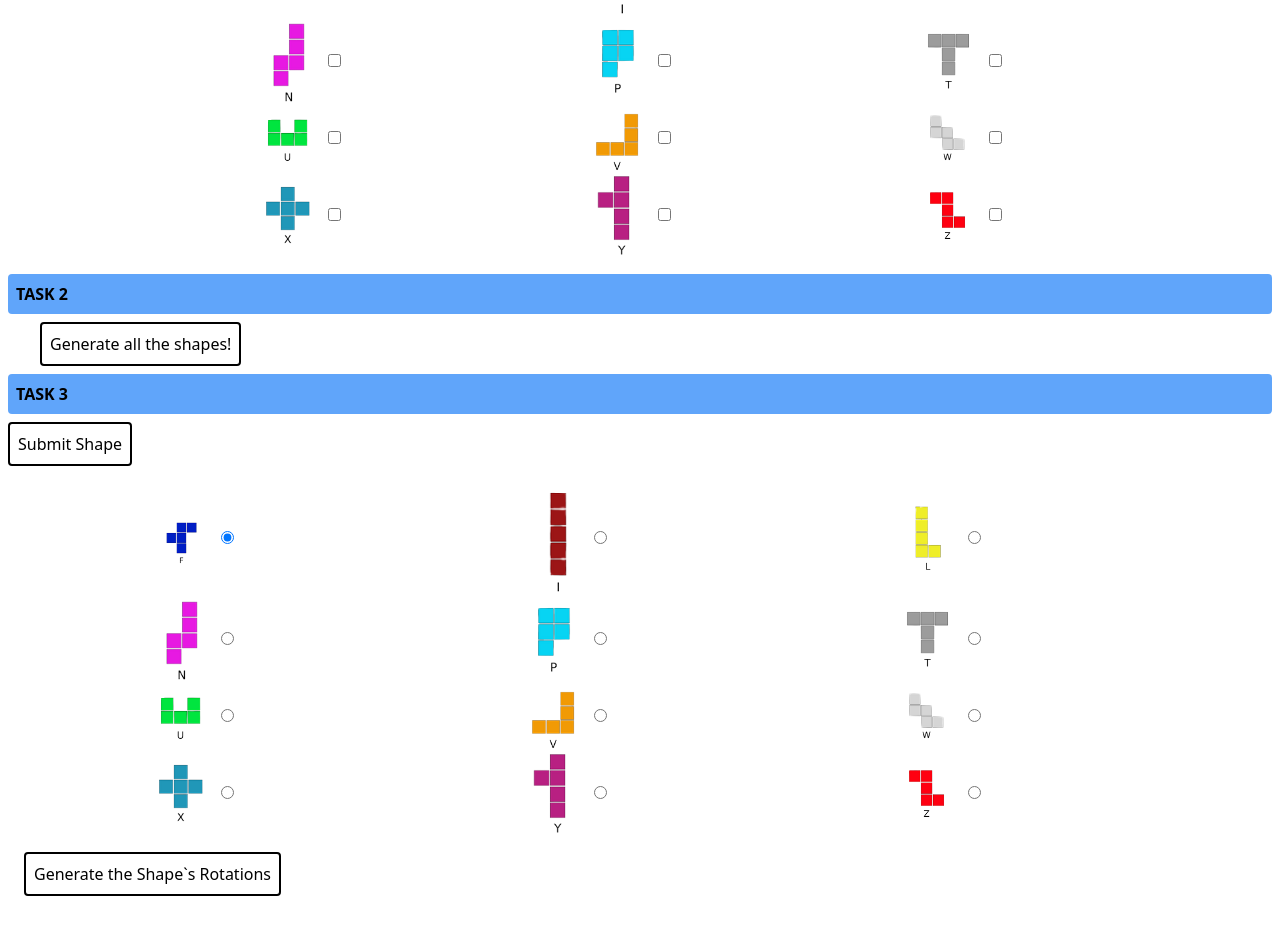
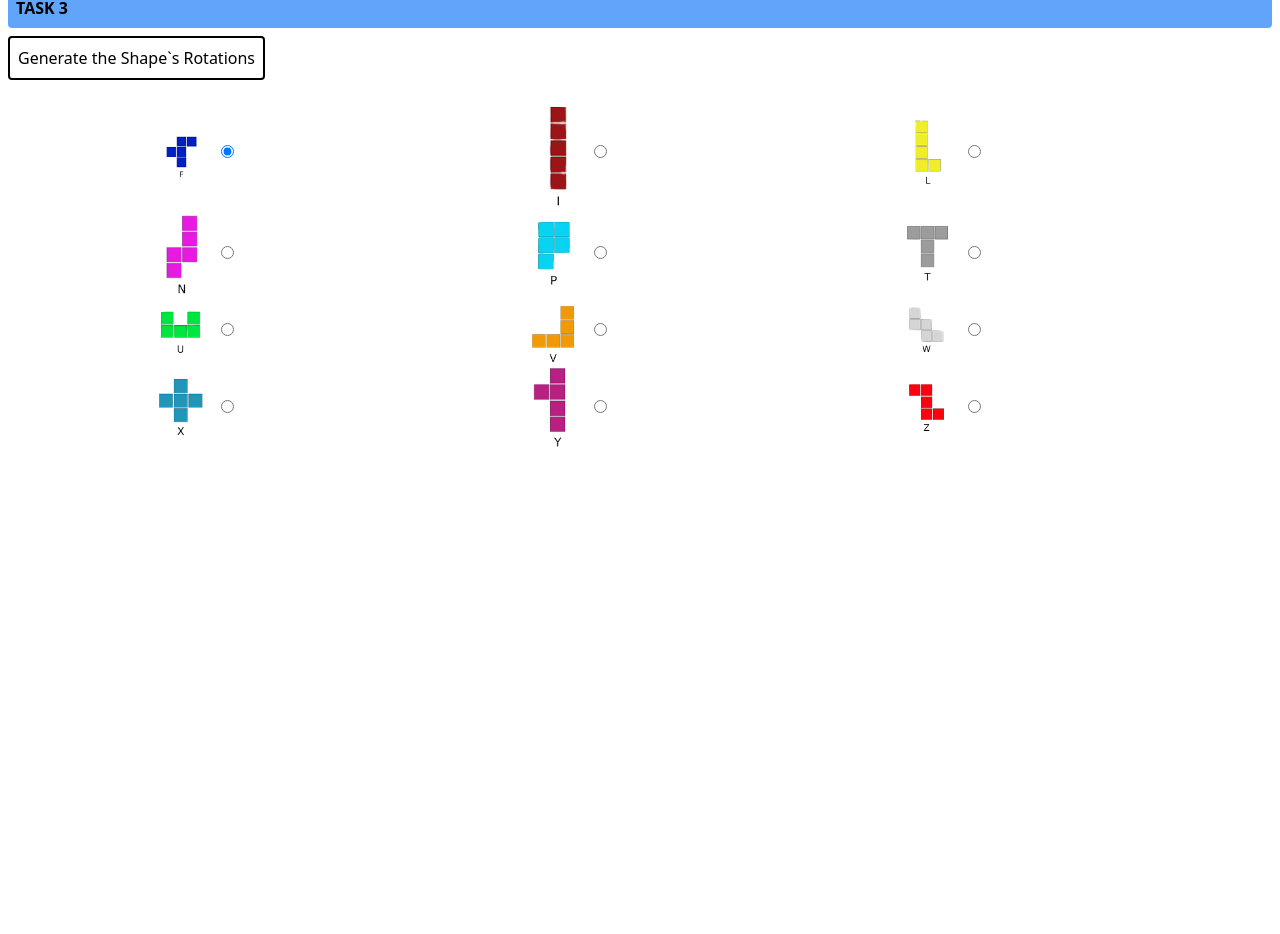
Before and after one commit to HyperPunkss/tetris-tiler-frontend, a Next.js app: page / in a window 1280 px wide. Shown: the part 548-1482 px from the top of the page. After the commit the page ends 1038 px from the top, so only its background shows below. Built offline with nearby package versions, Linux system fonts and the light colour scheme.

Commit message:
Minor bug fixing.

```diff
--- a/components/ColRowPicker.jsx
+++ b/components/ColRowPicker.jsx
@@ -1,13 +1,16 @@
-import React, {useEffect, useState} from "react";
+import React, { useEffect, useState } from "react";
 
-function ColRowPicker({onColRowChange}) {
-    const [colValue, setColValue] = useState(5)
-    const [rowValue, setRowValue] = useState(5)
+function ColRowPicker({ onColRowChange }) {
+    const [colValue, setColValue] = useState(5);
+    const [rowValue, setRowValue] = useState(5);
 
     useEffect(() => {
-        onColRowChange([colValue,rowValue])
-    }, [colValue,rowValue])
+        onColRowChange([colValue, rowValue]);
+    }, [colValue, rowValue]);
 
+    function handleValueChange(event) {
+        event.preventDefault();
+    }
 
     return (
         <div className="my-4">
@@ -26,6 +29,7 @@ function ColRowPicker({onColRowChange}) {
                 max={100}
                 defaultValue={5}
                 onChange={(e) => setColValue(e.target.value)}
+                onKeyDown={handleValueChange}
             />
 
             {/*Row*/}
@@ -38,6 +42,7 @@ function ColRowPicker({onColRowChange}) {
                 max={100}
                 defaultValue={5}
                 onChange={(e) => setRowValue(e.target.value)}
+                onKeyDown={handleValueChange}
             />
         </div>
     );
--- a/components/LetterPickerUnique.jsx
+++ b/components/LetterPickerUnique.jsx
@@ -33,17 +33,15 @@ function LetterPicker({onUniqueLetterChange}) {
 
     useEffect(() => {
         onUniqueLetterChange(specificLetterID)
-    }, [specificLetterID])
+    }, [specificLetterID,onUniqueLetterChange])
 
     function handleRadioChange(e) {
         setSpecificLetterID(e.target.id)
     }
 
+
     return (
         <>
-            <div className="">
-                <button className="rounded bg-white p-2 my-2 border-2 border-black flex">Submit Shape</button>
-            </div>
             <div className="grid grid-cols-3 my-4 mr-36">
                 {images.map((image) => (
                     <>
--- a/pages/index.js
+++ b/pages/index.js
@@ -3,7 +3,7 @@ import LetterPicker from "@/components/LetterPicker";
 import SizePicker from "@/components/SizePicker";
 import axios from "axios";
 import Image from "next/image";
-import {useEffect, useState} from "react";
+import { useEffect, useState } from "react";
 import ColRowPicker from "@/components/ColRowPicker";
 import LetterPickerUnique from "@/components/LetterPickerUnique";
 import { loadGetInitialProps } from "next/dist/shared/lib/utils";
@@ -12,7 +12,7 @@ export default function Home() {
     const [sizeData, setSizeData] = useState("");
     const [columnData, setColumnData] = useState(5);
     const [rowData, setRowData] = useState(5);
-    const [uniqueLetterData, setUniqueLetterData] = useState('')
+    const [uniqueLetterData, setUniqueLetterData] = useState("");
 
     //TASK 2 - Getting all the shape information from the API
     const [shapes, setShapes] = useState([]);
@@ -24,12 +24,12 @@ export default function Home() {
     }
 
     //TASK 3
-    const [rotations, setRotations] = useState([])
+    const [rotations, setRotations] = useState([]);
     async function task3apiCall() {
-      await axios.get("http://matsaki95.ddns.net:8900/api/v1/a3-task/?letter=" + uniqueLetterData).then((response) => {
-        setRotations(response.data)
-        console.log(response.data);
-      })
+        await axios.get("http://matsaki95.ddns.net:8900/api/v1/a3-task/?letter=" + uniqueLetterData).then((response) => {
+            setRotations(response.data);
+            console.log(response.data);
+        });
     }
 
     //TASK 10 - Generating Data and Sending them to the API with Axios
@@ -37,7 +37,7 @@ export default function Home() {
         var data = JSON.stringify({
             x: 5,
             y: 5,
-            holes: [{x: 2, y: 2}],
+            holes: [{ x: 2, y: 2 }],
             allow_rotations: true,
             allow_flips: false,
             shapes: ["T", "L"],
@@ -71,23 +71,20 @@ export default function Home() {
     }
 
     function handleUniqueLetterChange(newUniqueLetter) {
-        setUniqueLetterData(newUniqueLetter)
+        setUniqueLetterData(newUniqueLetter);
     }
 
-    console.log(uniqueLetterData)
+    console.log(uniqueLetterData);
     return (
         <div className="my-4 p-2">
             <h1 className="font-bold bg-blue-400 p-2 rounded">TASK 1</h1>
             <div className="flex flex-col">
                 <div className="flex justify-center items-center">
-                    <Grid rows={rowData} columns={columnData} sizeData={sizeData} colorData={""}/>
+                    <Grid rows={rowData} columns={columnData} sizeData={sizeData} colorData={""} />
                 </div>
                 <div className="flex justify-center items-center p-4">
-                    <SizePicker onSizeChange={handleSizeChange}/>
-                    <ColRowPicker onColRowChange={handleColRowChange}/>
-                </div>
-                <div className="ml-32 grid ">
-                    <LetterPicker/>
+                    <SizePicker onSizeChange={handleSizeChange} />
+                    <ColRowPicker onColRowChange={handleColRowChange} />
                 </div>
             </div>
             <h1 className="font-bold bg-blue-400 p-2 rounded">TASK 2</h1>
@@ -98,19 +95,18 @@ export default function Home() {
             </div>
             {shapes.map((shape, i) => {
                 console.log("SHAPE CONTENT", shape.content);
-                return <Grid key={i} rows={5} columns={5} sizeData={sizeData} colorData={shape.content}/>;
+                return <Grid key={i} rows={5} columns={5} sizeData={sizeData} colorData={shape.content} />;
             })}
-                        <h1 className="font-bold bg-blue-400 p-2 rounded">TASK 3</h1>
-            <div className=''>
-                <LetterPickerUnique onUniqueLetterChange={handleUniqueLetterChange}/>
-                <button className="rounded bg-white p-2 m-4 border-2 border-black flex" onClick={task3apiCall}>
-                    Generate the Shape`s Rotations
+            <h1 className="font-bold bg-blue-400 p-2 rounded">TASK 3</h1>
+            <button className="rounded bg-white p-2 my-2 border-2 border-black flex" onClick={task3apiCall}>
+                Generate the Shape`s Rotations
             </button>
+            <div className="">
+                <LetterPickerUnique onUniqueLetterChange={handleUniqueLetterChange} />
             </div>
             {rotations.map((rotation, i) => {
-                return <Grid key={i} rows={5} columns={5} sizeData={sizeData} colorData={rotation.content}/>
-              })
-            }
+                return <Grid key={i} rows={5} columns={5} sizeData={sizeData} colorData={rotation.content} />;
+            })}
         </div>
     );
 }
```
